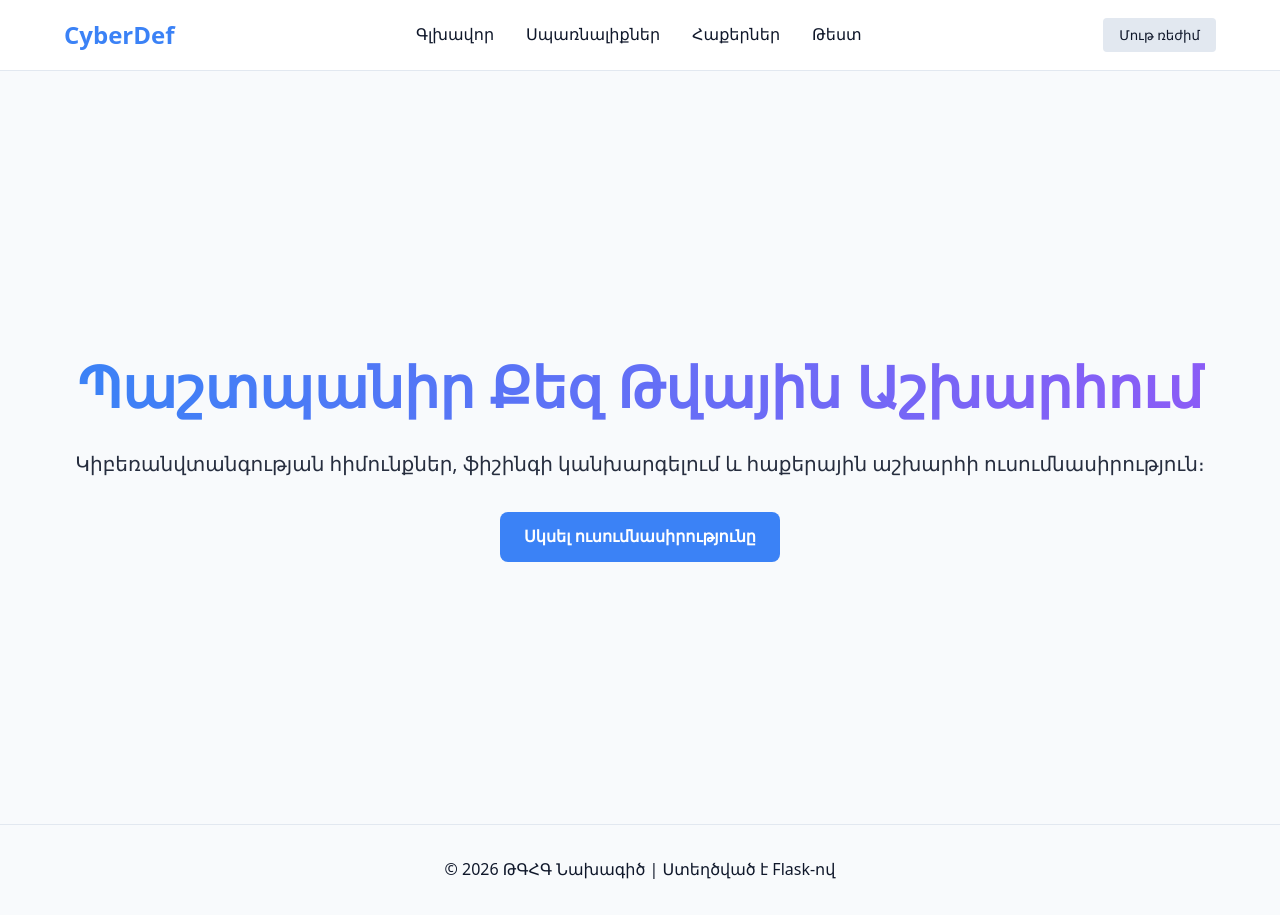
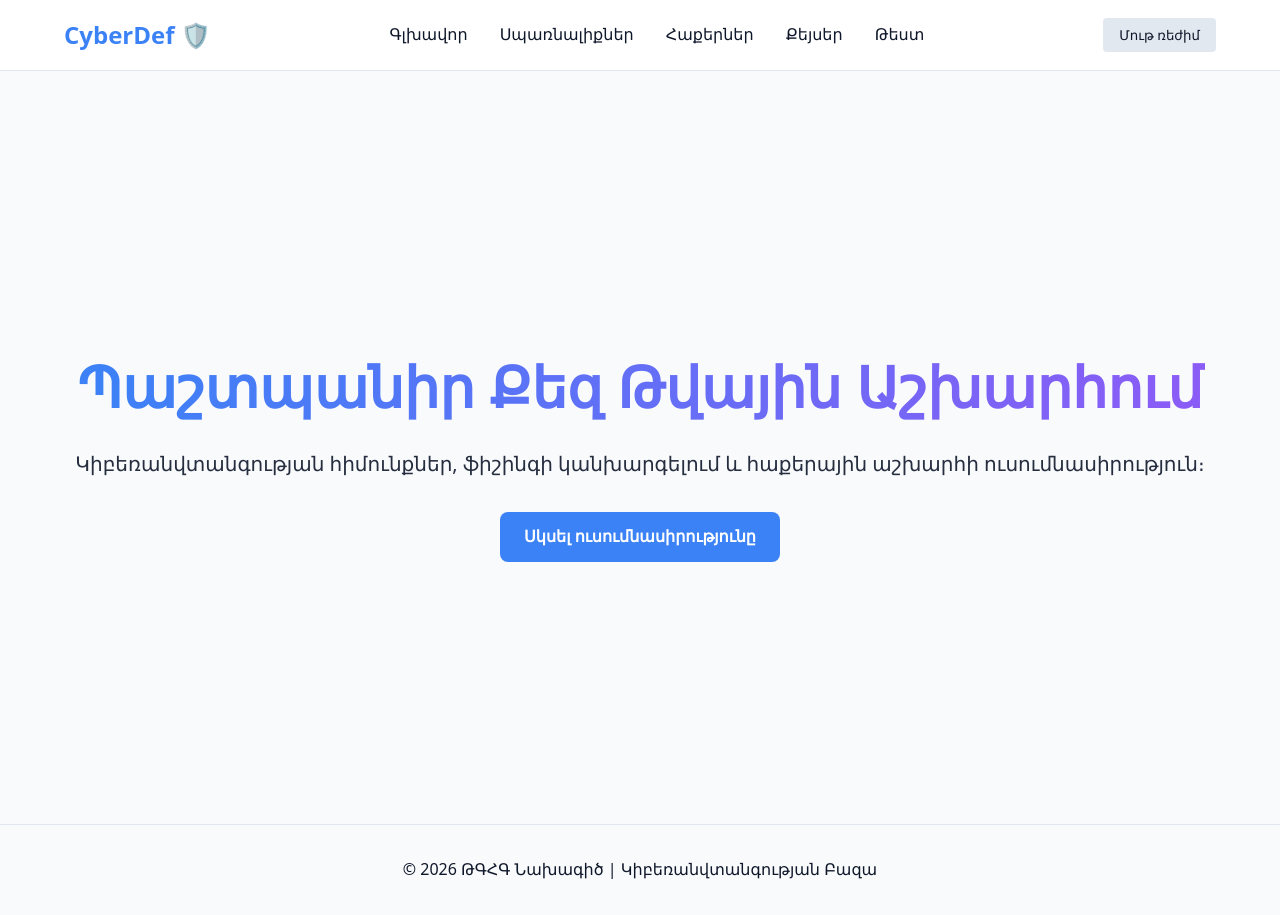
Before and after one commit to 01narek10/Cyberattacks, a Flask app: page / in a window 1280 px wide. Run offline with Flask 3, Linux system fonts and the light colour scheme.

Commit message:
Update base.html

```diff
--- a/templates/base.html
+++ b/templates/base.html
@@ -8,11 +8,12 @@
 </head>
 <body>
     <nav class="navbar">
-        <div class="logo">CyberDef</div>
+        <div class="logo">CyberDef 🛡️</div>
         <ul class="nav-links">
             <li><a href="{{ url_for('home') }}">Գլխավոր</a></li>
             <li><a href="{{ url_for('types') }}">Սպառնալիքներ</a></li>
             <li><a href="{{ url_for('hackers') }}">Հաքերներ</a></li>
+            <li><a href="{{ url_for('cases') }}">Քեյսեր</a></li>
             <li><a href="{{ url_for('quiz') }}">Թեստ</a></li>
         </ul>
         <button id="theme-toggle" class="btn-small">Մութ ռեժիմ</button>
@@ -23,7 +24,7 @@
     </main>
 
     <footer>
-        <p>&copy; 2026 ԹԳՀԳ Նախագիծ | Ստեղծված է Flask-ով</p>
+        <p>&copy; 2026 ԹԳՀԳ Նախագիծ | Կիբեռանվտանգության Բազա</p>
     </footer>
 
     <script src="{{ url_for('static', filename='script.js') }}"></script>
```
